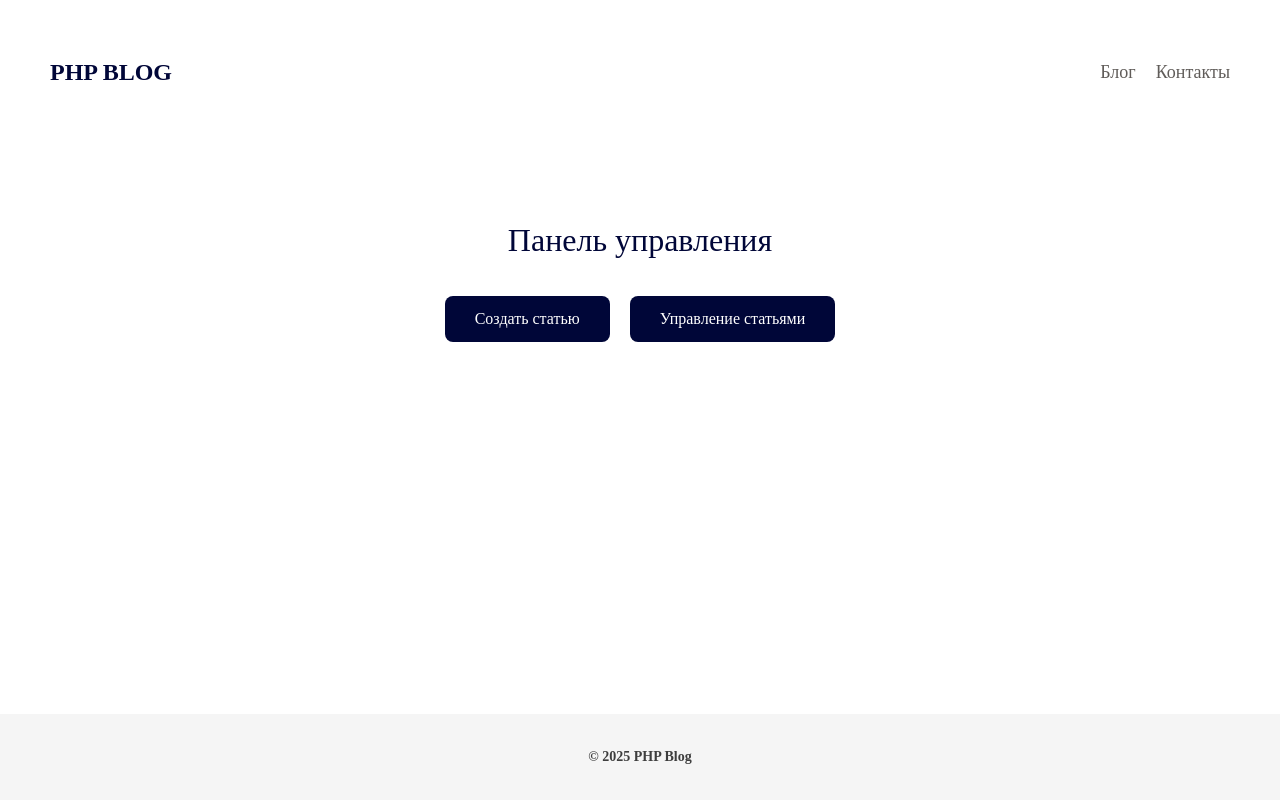
After one commit to oblomov4/php-production-blog, a PHP site: page /admin/index.php in a window 1280 px wide. The commit adds this page. Run offline with PHP 8.4, Linux system fonts and the light colour scheme; the visitor is signed in with stand-in values (Sample User, id 1).

Commit message:
feat: middleware

```diff
--- /dev/null
+++ b/admin/index.php
@@ -0,0 +1,61 @@
+<!doctype html>
+<html lang="en">
+    <head>
+        <meta charset="UTF-8" />
+        <meta name="viewport" content="width=device-width, initial-scale=1.0" />
+        <title>АДМИН ПАНЕЛЬ PHP</title>
+        <link rel="stylesheet" href="../assets/css/reset.css" />
+        <link rel="stylesheet" href="../assets/css/style.css" />
+    </head>
+
+    <body>
+
+<?php
+require_once "../auth/functions.php";
+requireAdmin();
+?>
+        <header class="header">
+            <div class="container">
+                <nav class="nav">
+                    <h2 class="nav__logo">php blog</h2>
+
+                    <ul class="nav__list">
+                        <li class="nav__list-item">
+                            <a href="../index.php" class="nav__list-link"
+                                >Блог</a
+                            >
+                        </li>
+                        <li class="nav__list-item">
+                            <a href="../contact.php" class="nav__list-link"
+                                >Контакты</a
+                            >
+                        </li>
+                    </ul>
+                </nav>
+            </div>
+        </header>
+
+        <main class="main">
+            <section class="admin">
+                <div class="container">
+                    <h1 class="admin__title">Панель управления</h1>
+
+                    <div class="admin__actions">
+                        <a href="/blog/admin/new-post.php" class="admin__button"
+                            >Создать статью</a
+                        >
+                        <a href="/blog/admin/posts.php" class="admin__button"
+                            >Управление статьями</a
+                        >
+                    </div>
+                </div>
+            </section>
+        </main>
+
+        <footer class="footer">
+            <div class="container">
+                <p class="footer__text">&copy; 2025 PHP Blog</p>
+            </div>
+        </footer>
+    </body>
+</html>
--- a/admin/posts.html
+++ b/admin/posts.php
@@ -4,7 +4,7 @@
 <head>
     <meta charset="UTF-8">
     <meta name="viewport" content="width=device-width, initial-scale=1.0">
-    <title>АДМИН ПАНЕЛЬ PHP</title>
+    <title>АДМИН ПАНЕЛЬ PHP - ПОСТЫ</title>
     <link rel="stylesheet" href="../assets/css/reset.css">
     <link rel="stylesheet" href="../assets/css/style.css">
 </head>
@@ -19,10 +19,10 @@
 
                 <ul class="nav__list">
                     <li class="nav__list-item">
-                        <a href="" class="nav__list-link">Blog</a>
+                        <a href="../index.php" class="nav__list-link">Блог</a>
                     </li>
                     <li class="nav__list-item">
-                        <a href="" class="nav__list-link">Contact</a>
+                        <a href="../contact.php" class="nav__list-link">Контакты</a>
                     </li>
                 </ul>
             </nav>
--- /dev/null
+++ b/auth/functions.php
@@ -0,0 +1,19 @@
+<?php
+session_start();
+function isAuth()
+{
+    return isset($_SESSION["id"]) && isset($_SESSION["role"]);
+}
+
+function isAdmin()
+{
+    return isset($_SESSION["role"]) && $_SESSION["role"] === "ADMIN";
+}
+
+function requireAdmin()
+{
+    if (!isAdmin()) {
+        header("Location: /blog");
+        exit();
+    }
+}
```
Also changed, not shown: admin/index.html (deleted, +0 -52 lines), admin/new-post.php (renamed from admin/new-post.html, +10 -4 lines), contact.php (+12 -3 lines), index.php (+10 -0 lines).
